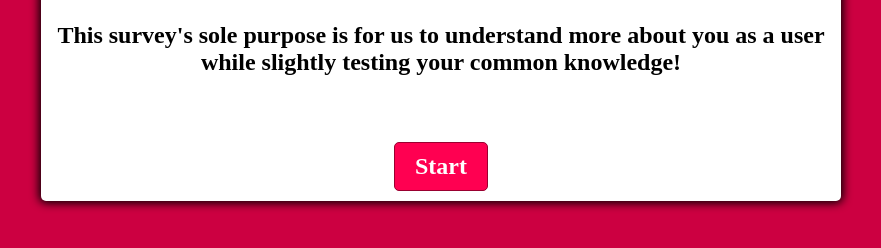
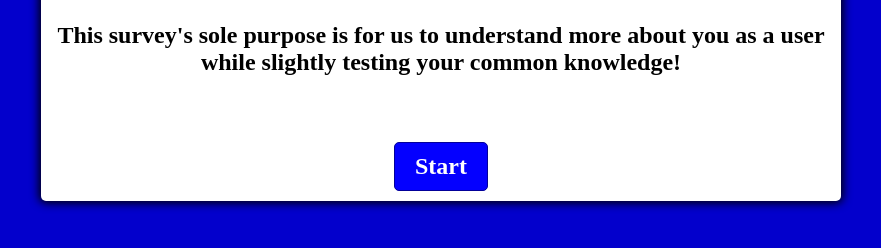
Before and after one commit to CorreianAngel/CSE405_SP_course, a plain HTML site: page index.html in a window 1280 px wide. Shown: the part 334-582 px from the top of the page, without its empty margins (199-1080 px from the left). Drawn offline with Linux system fonts and the light colour scheme.

Commit message:
changed default background color.

```diff
--- a/style.css
+++ b/style.css
@@ -6,7 +6,7 @@
 
 :root  /*backgroundcolor element for default color and correct or wrong.*/
 {
-	--hue-neutral: 2501;
+	--hue-neutral: 2401;
 	--hue-wrong: 0;
 	--hue-correct: 145;
 }
```
